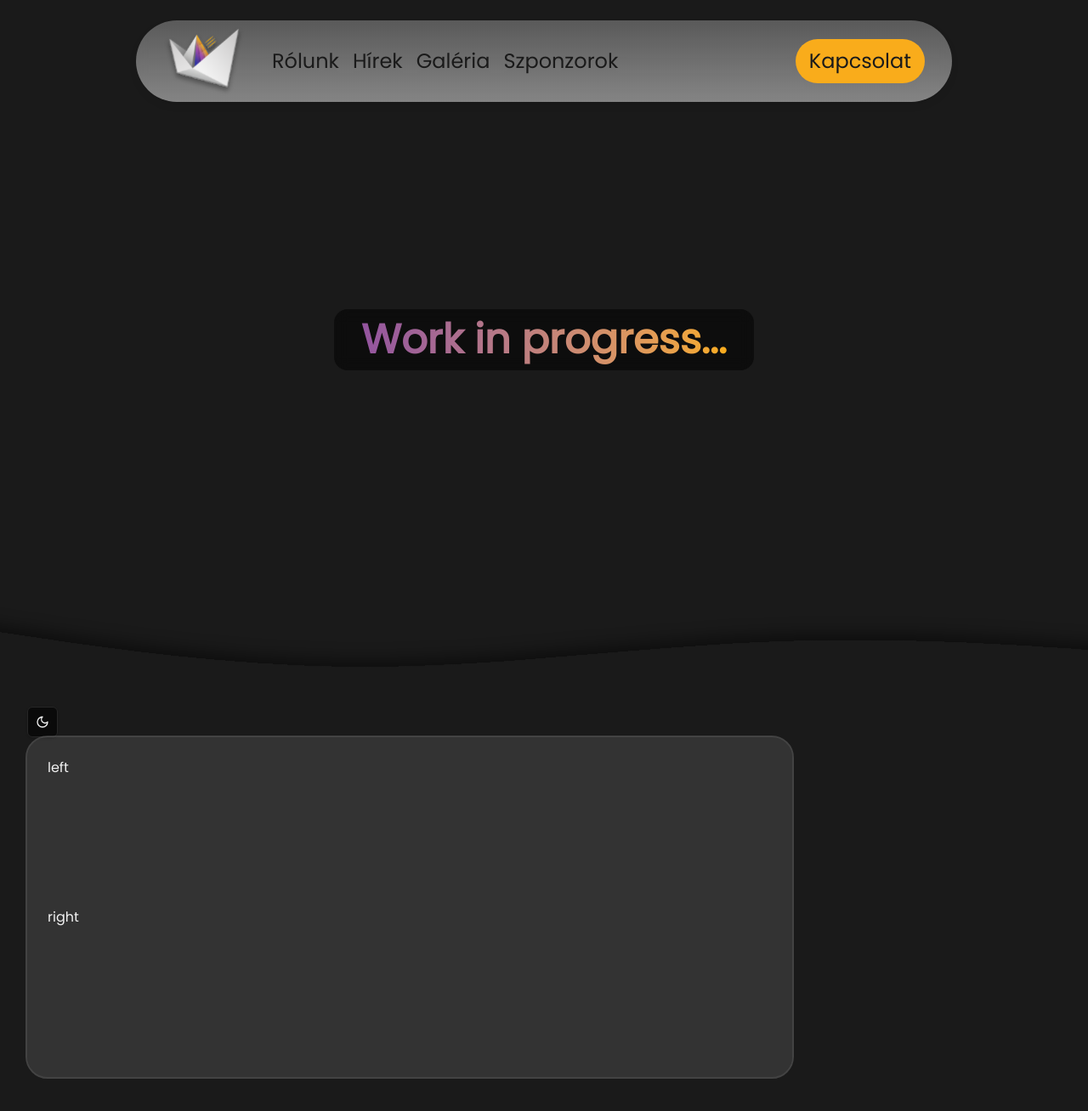
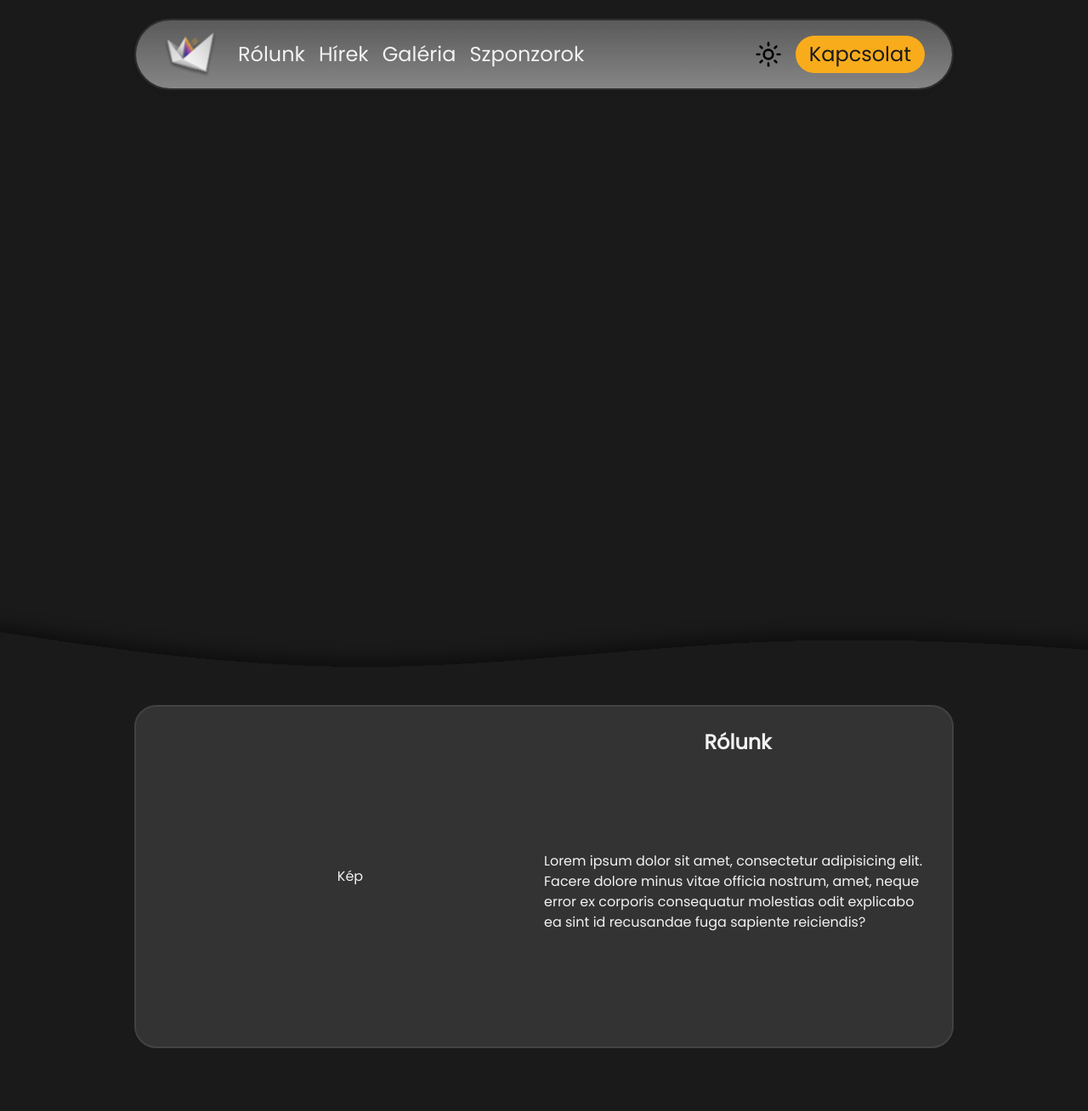
Before and after one commit to D0dzs/sbt-frontend-preview, a Next.js app: page / in a window 1280 px wide. Shown: the top 1308 px of the page at 85% size. After the commit the page ends 1264 px from the top, so only its background shows below. Built offline with nearby package versions, Linux system fonts and the light colour scheme.

Commit message:
chore: moved theme toggle to navbar
- navbar is hidden for mobiles (guess who lazy :o)
- changed prettier config
- some format related stuffs ಠ_ಠ
- changed container setup
- and much more... (check file changes)

```diff
--- a/app/components/(Hero)/HeroPage.jsx
+++ b/app/components/(Hero)/HeroPage.jsx
@@ -1,15 +1,18 @@
+'use client';
+
+import { useTheme } from 'next-themes';
 import React from 'react';
 
 const HeroScreen = () => {
+  const { theme } = useTheme();
+
   return (
     <div className='h-[75vh] lg:h-dvh w-dvw bg-[url("/hero/background.png")] bg-cover bg-center bg-fixed relative grid items-center justify-center'>
-      <img src={'/hero/lwave.svg'} className="dark:hidden block w-screen absolute bottom-0 left-0" />
-      <img src={'/hero/dwave.svg'} className="hidden dark:block line-clamp-none w-screen absolute bottom-0 left-0" />
-      <div className="bg-black/50 rounded-2xl backdrop-blur-sm px-8">
-        <div className="block text-center text-2xl lg:text-5xl font-bold bg-gradient-to-r from-bme-purple to-bme-orange text-transparent bg-clip-text">
-          Work in progress...
-        </div>
-      </div>
+      {theme === 'light' ? (
+        <img src={'/hero/lwave.svg'} className="w-screen absolute bottom-0 left-0" />
+      ) : (
+        <img src={'/hero/dwave.svg'} className="w-screen absolute bottom-0 left-0" />
+      )}
     </div>
   );
 };
--- a/app/components/Container.jsx
+++ b/app/components/Container.jsx
@@ -5,7 +5,7 @@ const Container = ({ className, children, ...props }) => {
   return (
     <div
       className={`${cn(
-        'bg-bme-lsecondary dark:bg-bme-dfront rounded-3xl p-6 outline-2 dark:outline-bme-lsecondary/20 outline-bme-dsecondary/20',
+        'w-[75vw] bg-bme-lsecondary dark:bg-bme-dfront rounded-3xl p-6 outline-2 dark:outline-bme-lsecondary/20 outline-bme-dsecondary/20',
         className
       )}`}
       {...props}
--- a/app/components/Navbar.jsx
+++ b/app/components/Navbar.jsx
@@ -2,15 +2,16 @@ import Image from 'next/image';
 import Link from 'next/link';
 import React from 'react';
 import { cn } from '~/lib/utils';
+import { ModeToggle } from './Theme-Button';
 
 const Navbar = ({ className, ...props }) => {
   return (
     <nav className={`${cn('z-99', className)}`} {...props}>
-      <div className="bg-linear-to-t from-bme-white/50 to-bme-white/30 w-[75vw] h-24 rounded-full px-8 backdrop-blur-sm drop-shadow-lg">
-        <div className="text-bme-white dark:text-bme-black text-2xl grid grid-flow-col items-center justify-between  h-full">
-          <div className="flex items-center gap-8">
-            <Link href={''}>
-              <Image src={'/navbar/logo.svg'} width={96} height={96} alt="Logo" />
+      <div className="outline-2 outline-bme-dsecondary/10 dark:outline-bme-lsecondary/10 bg-linear-to-t from-bme-white/50 to-bme-white/30 w-[75vw] h-20 rounded-full px-8 backdrop-blur-sm shadow-md shadow-bme-dprimary/30">
+        <div className="text-bme-black dark:text-bme-white text-2xl grid grid-flow-col items-center justify-between h-full">
+          <div className="flex items-center gap-6">
+            <Link href={'/'}>
+              <Image src={'/navbar/logo.svg'} width={64} height={64} alt="Logo" />
             </Link>
             <div className="flex gap-4">
               <Link href={''}>Rólunk</Link>
@@ -19,9 +20,15 @@ const Navbar = ({ className, ...props }) => {
               <Link href={''}>Szponzorok</Link>
             </div>
           </div>
-          <Link href={''} className="dark:bg-bme-orange bg-bme-blue text-bme-white dark:text-bme-black text-center rounded-full px-4 py-2">
-            Kapcsolat
-          </Link>
+          <div className="grid grid-flow-col items-center gap-4 w-full">
+            <ModeToggle />
+            <Link
+              href={''}
+              className="dark:bg-bme-orange bg-bme-blue text-bme-white dark:text-bme-black text-center rounded-full px-4 py-1"
+            >
+              Kapcsolat
+            </Link>
+          </div>
         </div>
       </div>
     </nav>
--- a/app/components/Theme-Button.jsx
+++ b/app/components/Theme-Button.jsx
@@ -4,26 +4,12 @@ import * as React from 'react';
 import { Moon, Sun } from 'lucide-react';
 import { useTheme } from 'next-themes';
 
-import { Button } from '~/components/ui/button';
-import { DropdownMenu, DropdownMenuContent, DropdownMenuItem, DropdownMenuTrigger } from '~/components/ui/dropdown-menu';
-
 export function ModeToggle() {
-  const { setTheme } = useTheme();
+  const { setTheme, theme } = useTheme();
 
   return (
-    <DropdownMenu>
-      <DropdownMenuTrigger asChild>
-        <Button variant="outline" size="icon">
-          <Sun className="h-[1.2rem] w-[1.2rem] rotate-0 scale-100 transition-all dark:-rotate-90 dark:scale-0" />
-          <Moon className="absolute h-[1.2rem] w-[1.2rem] rotate-90 scale-0 transition-all dark:rotate-0 dark:scale-100" />
-          <span className="sr-only">Toggle theme</span>
-        </Button>
-      </DropdownMenuTrigger>
-      <DropdownMenuContent align="end">
-        <DropdownMenuItem onClick={() => setTheme('light')}>Light</DropdownMenuItem>
-        <DropdownMenuItem onClick={() => setTheme('dark')}>Dark</DropdownMenuItem>
-        <DropdownMenuItem onClick={() => setTheme('system')}>System</DropdownMenuItem>
-      </DropdownMenuContent>
-    </DropdownMenu>
+    <div onClick={() => (theme === 'light' ? setTheme('dark') : setTheme('light'))} className={'cursor-pointer h-fit'}>
+      {theme === 'light' ? <Moon size={32} fill="none" stroke="black" /> : <Sun size={32} fill="none" stroke="black" />}
+    </div>
   );
 }
--- a/app/globals.css
+++ b/app/globals.css
@@ -8,19 +8,19 @@
   --font-poppins: var(--font-poppins);
   --font-comfortaa: var(--font-comfortaa);
 
-  --color-bme-orange: #F9AC1B;
-  --color-bme-blue: #3C3E95;
-  --color-bme-purple: #93549F;
-  --color-bme-black: #1A1A1A;
-  --color-bme-white: #F2F2F2;
+  --color-bme-orange: #f9ac1b;
+  --color-bme-blue: #3c3e95;
+  --color-bme-purple: #93549f;
+  --color-bme-black: #1a1a1a;
+  --color-bme-white: #f2f2f2;
 
-  --color-bme-dprimary: #1A1A1A;
+  --color-bme-dprimary: #1a1a1a;
   --color-bme-dsecondary: #262626;
   --color-bme-dfront: #333333;
 
-  --color-bme-lprimary: #FAFAFA;
-  --color-bme-lsecondary: #E6E6E6;
-  --color-bme-lfront: #FAFAFA;
+  --color-bme-lprimary: #fafafa;
+  --color-bme-lsecondary: #e6e6e6;
+  --color-bme-lfront: #fafafa;
 
   --color-background: hsl(var(--background));
   --color-foreground: hsl(var(--foreground));
--- a/app/layout.jsx
+++ b/app/layout.jsx
@@ -16,9 +16,11 @@ export default function RootLayout({ children }) {
     <ReactLenis root>
       <html lang="hu" className={`${poppins.variable} ${comfortaa.variable}`} suppressHydrationWarning>
         <body className="bg-bme-lprimary dark:bg-bme-dprimary relative">
-          <ThemeProvider attribute="class" defaultTheme="dark" enableSystem disableTransitionOnChange>
-            <Navbar className={"hidden lg:flex absolute mx-auto min-w-full justify-center mt-6"} />
-            <main className="!text-bme-black dark:!text-bme-white">{children}</main>
+          <ThemeProvider attribute="class" defaultTheme="dark" enableSystem>
+            <main className="!text-bme-black dark:!text-bme-white">
+              <Navbar className={'fixed hidden lg:flex mx-auto min-w-full justify-center mt-6'} />
+              {children}
+            </main>
           </ThemeProvider>
         </body>
       </html>
--- a/app/page.jsx
+++ b/app/page.jsx
@@ -1,17 +1,18 @@
 import HeroScreen from './components/(Hero)/HeroPage';
 import SectionLayout from './components/(Layouts)/SectionLayout';
 import Container from './components/Container';
-import { ModeToggle } from './components/Theme-Button';
 
 export default function Home() {
   return (
     <div className="mx-auto grid items-center justify-center overflow-x-hidden relative">
       <HeroScreen />
-      <SectionLayout className={'h-[200vh] p-8'}>
-        <ModeToggle />
-        <Container className={'w-[900px] h-[400px] grid'}>
-          <div> left </div>
-          <div> right </div>
+      <SectionLayout className={'p-8 grid justify-center'}>
+        <Container className={'h-[400px] grid grid-flow-row grid-rows-2 lg:grid-rows-1 lg:grid-flow-col lg:grid-cols-2 '}>
+          <div className='flex items-center justify-center'>Kép</div>
+          <div className='grid grid-flow-row'>
+            <h3 className='text-center text-2xl font-bold'>Rólunk</h3>
+            <p className='w-fit font-extralight'>Lorem ipsum dolor sit amet, consectetur adipisicing elit. Facere dolore minus vitae officia nostrum, amet, neque error ex corporis consequatur molestias odit explicabo ea sint id recusandae fuga sapiente reiciendis?</p>
+          </div>
         </Container>
       </SectionLayout>
       {/* Footer */}
```
Also changed, not shown: 1 other file (tests, documents, lock files or other folders).
